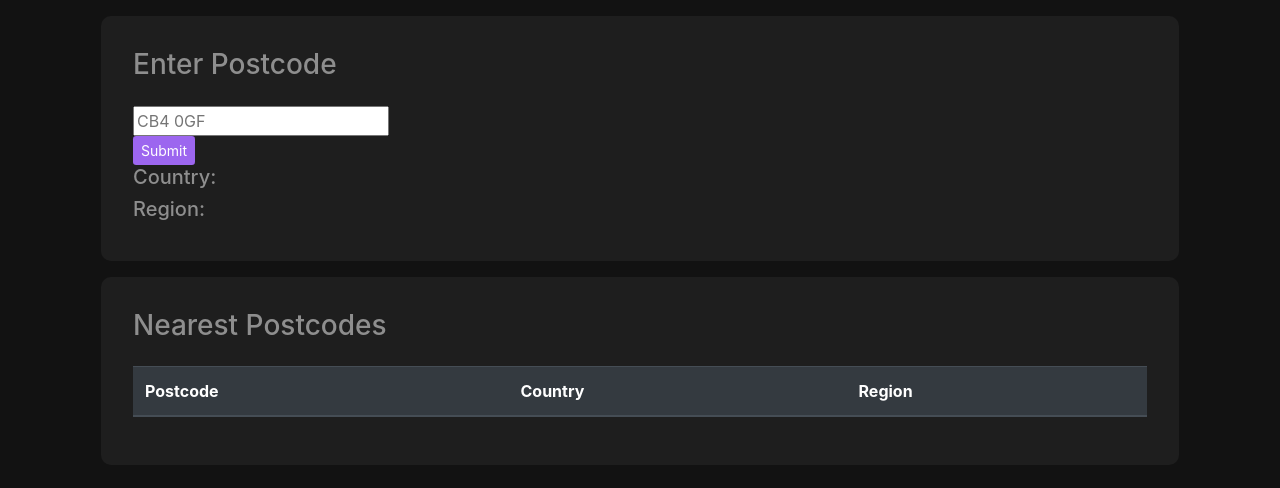
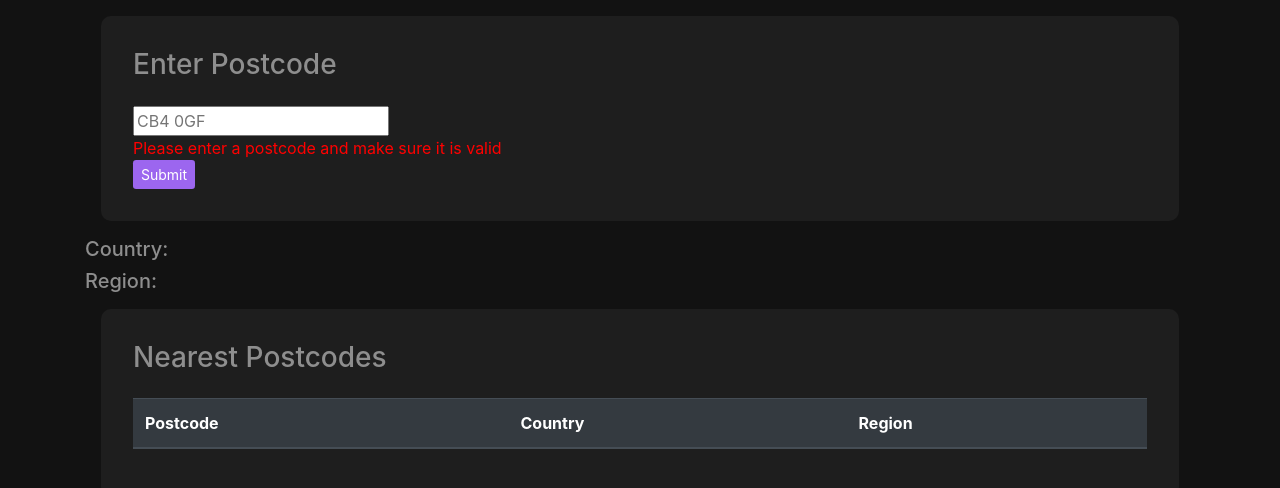
Before and after one commit to JakeLeigh/FeatureSpaceTask, a React (Create React App) app in the folder postcodesearch/: page /1 in a window 1280 px wide. Shown: the top 488 px of the page. Built offline with nearby package versions, Linux system fonts and the light colour scheme.

Commit message:
refactor app by creating postcode comp to hold result content under new /postcode url

```diff
--- a/postcodesearch/src/App.js
+++ b/postcodesearch/src/App.js
@@ -1,94 +1,35 @@
-//import Raect library and useState to handle state properties
 import React, {useState} from 'react';
-//import axios library
 import axios from 'axios';
-//import style sheet for app comp
 import './App.css';
-import { useHistory } from 'react-router-dom';
+import { useHistory, Link, Route, BrowserRouter as Router} from 'react-router-dom';
+import Postcode from './components/Postcode';
 
 function App() {
-  //define state and setstate properties for the search term, general result, nearest result list, and the error message
   const [searchTerm, setSearchTerm] = useState('');
-  const [results, setResults] = useState({});
-  const [nearestResults, setNearestResults] = useState([]);
   const [errorMessage, setErrorMessage] = useState('');
-  const history = useHistory();
-  //function that is called when submit button clicked
-  const callApi = (e) => {
-    //stop page from refreshing by default when button is clicked
-    e.preventDefault();
-    //if the search term state prop the user enters matches the postcode regex formula provided by the government then we can call the apis
-    if(searchTerm.match('^([Gg][Ii][Rr] 0[Aa]{2})|((([A-Za-z][0-9]{1,2})|(([A-Za-z][A-Ha-hJ-Yj-y][0-9]{1,2})|(([A-Za-z][0-9][A-Za-z])|([A-Za-z][A-Ha-hJ-Yj-y][0-9]?[A-Za-z])))) [0-9][A-Za-z]{2})$') != null){
-      history.push(`/${searchTerm}`);
-      //set error message to empty string in order to hide message
-      setErrorMessage('');
-      //using axios.get function and string interpolation to create a url with the searchterm appended
-      axios.get(`http://api.postcodes.io/postcodes/${searchTerm}`)
-      .then(res => {
-        //if the get request was successful and returned a response, then set the results state prop to the value of res.data.result which contains data for the postcode.
-        setResults(res.data.result);
-      })
-      .catch(err => {
-        //if the get request failed for any reason, then set the error message state prop to a string informing the user that there has been some sort of server error.
-        setErrorMessage('There has been an internal server error, please try again later');
-      })
-
-      axios.get(`http://api.postcodes.io/postcodes/${searchTerm}/nearest`)
-      .then(res => {
-       setNearestResults(res.data.result);
-      })
-      .catch(err => {
-        setErrorMessage('There has been an internal server error, please try again later');
-      })
-    }
-    //if the search term postcode does not match the regex formula then set the error message to a string informing the user that they need to enter a postcode and make sure it is valid
-    else {
-     setErrorMessage('Please Please enter a postcode and make sure it is valid');
+  const test = () => {
+    if(searchTerm == ''){
+      setErrorMessage('Please enter a postcode and make sure it is valid');
     }
   }
   return (
+    <Router>
     <div className="App">
       <div className='container'>
         <div className='form comp'>
           <h3>Enter Postcode</h3>
           <form className="was-validated" data-toggle="validator">
-           {/* set the value of the input field to the search term state prop, and set the onchange prop to update the value of search term with whatever is entered as 'e.target.value'*/}
             <input type='text' placeholder='CB4 0GF' value={searchTerm} onChange={(e) => setSearchTerm(e.target.value)} required="required"/>
               <div className="error">{errorMessage}</div>
-              {/*on button click call callApi method */}
-            <button type="submit" className="btn btn-primary btn-sm submitButton" onClick={callApi}>Submit</button>
+            <Link to={`/${searchTerm}`} onClick={test} className="btn btn-primary btn-sm submitButton">Submit</Link>
           </form>
-          <div className='resultsDiv'>
-            <h5>Country: <span className='resultValue'>{results.country}</span></h5>
-            <h5>Region: <span className='resultValue'>{results.region}</span></h5>
-          </div>
         </div>
-        <div className='comp relatedPostcodes'>
-          <h3>Nearest Postcodes</h3>
-        <table className="table table-striped table-dark">
-          <thead>
-            <tr>
-              <th scope="col">Postcode</th>
-              <th scope="col">Country</th>
-              <th scope="col">Region</th>
-            </tr>
-          </thead>
-          <tbody>
-            {/* map through the list of arrays from nearestResult state prop and create a new row and populate the postcode, region and country fields*/}
-            {nearestResults.map((result, i) => {
-              return (
-                <tr key={i}>
-                <th scope="row">{result.postcode}</th>
-                <td>{result.country}</td>
-                <td>{result.region}</td>
-              </tr>
-              )
-            })}
-          </tbody>
-        </table>
+        <div>
+          <Route path='/:postcode' render={(props) => <Postcode {...props} errorMessage={setErrorMessage} />}/>
         </div>
       </div>
     </div>
+    </Router>
   );
 }
 
--- /dev/null
+++ b/postcodesearch/src/components/Postcode.js
@@ -0,0 +1,66 @@
+import React, {useState, useEffect} from 'react';
+import '../App.css';
+import axios from 'axios';
+
+function Postcode(props){
+  const postcode = props.match.params.postcode;
+  const [results, setResults] = useState({});
+  const [nearestResults, setNearestResults] = useState([]);
+
+  useEffect(() => {
+    if(postcode.match('^([Gg][Ii][Rr] 0[Aa]{2})|((([A-Za-z][0-9]{1,2})|(([A-Za-z][A-Ha-hJ-Yj-y][0-9]{1,2})|(([A-Za-z][0-9][A-Za-z])|([A-Za-z][A-Ha-hJ-Yj-y][0-9]?[A-Za-z])))) [0-9][A-Za-z]{2})$') != null){
+      props.errorMessage('');
+      axios.get(`http://api.postcodes.io/postcodes/${postcode}`)
+      .then(res => {
+        setResults(res.data.result);
+      })
+      .catch(err => {
+        props.errorMessage('There has been an internal server error, please try again later');
+      })
+
+      axios.get(`http://api.postcodes.io/postcodes/${postcode}/nearest`)
+      .then(res => {
+       setNearestResults(res.data.result);
+      })
+      .catch(err => {
+        props.errorMessage('There has been an internal server error, please try again later');
+      })
+    }
+    else {
+      props.errorMessage('Please enter a postcode and make sure it is valid');
+    }
+  }, [postcode]);
+    return (
+      <div>
+          <div className='resultsDiv'>
+            <h5>Country: <span className='resultValue'>{results.country}</span></h5>
+            <h5>Region: <span className='resultValue'>{results.region}</span></h5>
+          </div>
+          <div className='comp relatedPostcodes'>
+          <h3>Nearest Postcodes</h3>
+        <table className="table table-striped table-dark">
+          <thead>
+            <tr>
+              <th scope="col">Postcode</th>
+              <th scope="col">Country</th>
+              <th scope="col">Region</th>
+            </tr>
+          </thead>
+          <tbody>
+            {nearestResults.map((result, i) => {
+              return (
+                <tr key={i}>
+                <th scope="row">{result.postcode}</th>
+                <td>{result.country}</td>
+                <td>{result.region}</td>
+              </tr>
+              )
+            })}
+          </tbody>
+        </table>
+        </div>
+      </div>
+    )
+}
+
+export default Postcode;
```
